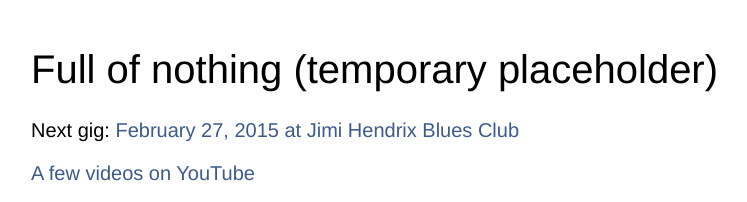
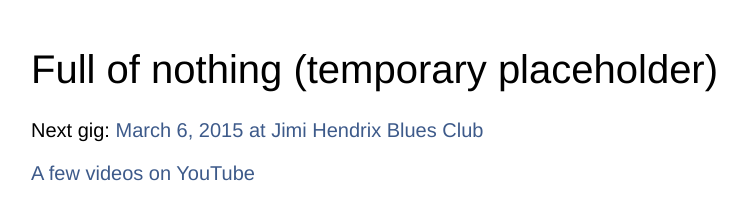
Before and after one commit to hoho/maratdakota, a plain HTML site: page index.html in a window 1280 px wide. Shown: the top 202 px of the page, without its empty margins (9-756 px from the left). Drawn offline with Linux system fonts and the light colour scheme.

Commit message:
Next gig.

```diff
--- a/index.html
+++ b/index.html
@@ -1 +1 @@
-<!doctype html><html><head><meta charset="utf-8"><link rel="stylesheet" type="text/css" href="|/|.css" media="screen"><title>Marat Dakota</title></head><body><h1>Full of nothing (temporary placeholder)</h1><p>Next gig: <a href="http://hendrix-club.ru/en/">February 27, 2015 at Jimi Hendrix Blues Club</a></p><p><a href="http://www.youtube.com/user/MaratDakota/videos">A few videos on YouTube</a></p><p><a href="https://github.com/hoho">GitHub account</a></p><p>Email: <a href="mailto:dakota@brokenpipe.ru">dakota@brokenpipe.ru</a></p></body></html>
+<!doctype html><html><head><meta charset="utf-8"><link rel="stylesheet" type="text/css" href="|/|.css" media="screen"><title>Marat Dakota</title></head><body><h1>Full of nothing (temporary placeholder)</h1><p>Next gig: <a href="http://hendrix-club.ru/en/">March 6, 2015 at Jimi Hendrix Blues Club</a></p><p><a href="http://www.youtube.com/user/MaratDakota/videos">A few videos on YouTube</a></p><p><a href="https://github.com/hoho">GitHub account</a></p><p>Email: <a href="mailto:dakota@brokenpipe.ru">dakota@brokenpipe.ru</a></p></body></html>
```
Also changed, not shown: 1 other file.
